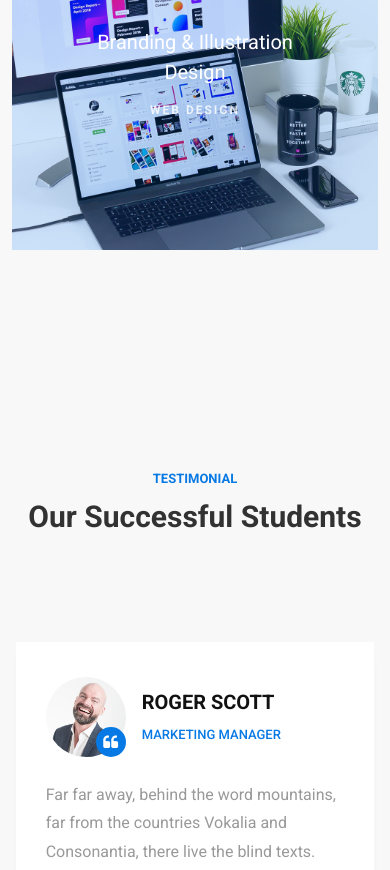
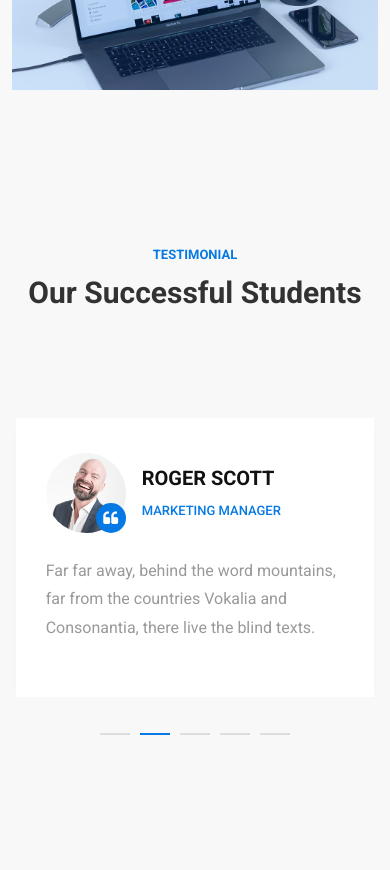
Before and after one commit to activeyamin/learnwithyamin, a plain HTML site: page index.html in a window 390 px wide. Shown: the part 7100-7970 px from the top of the page. Drawn offline with nearby package versions, Linux system fonts and the light colour scheme; some packages are replaced by stand-ins of ours.

Commit message:
Update style.css
section padding change

```diff
--- a/css/style.css
+++ b/css/style.css
@@ -2242,7 +2242,7 @@ textarea.form-control {
   overflow-x: hidden; }
   @media (max-width: 575.98px) {
     .ftco-section {
-      padding: 6em 0; } }
+      padding: 4em 0; } }
 
 .ftco-no-pb {
   padding-bottom: 0 !important; }
```
